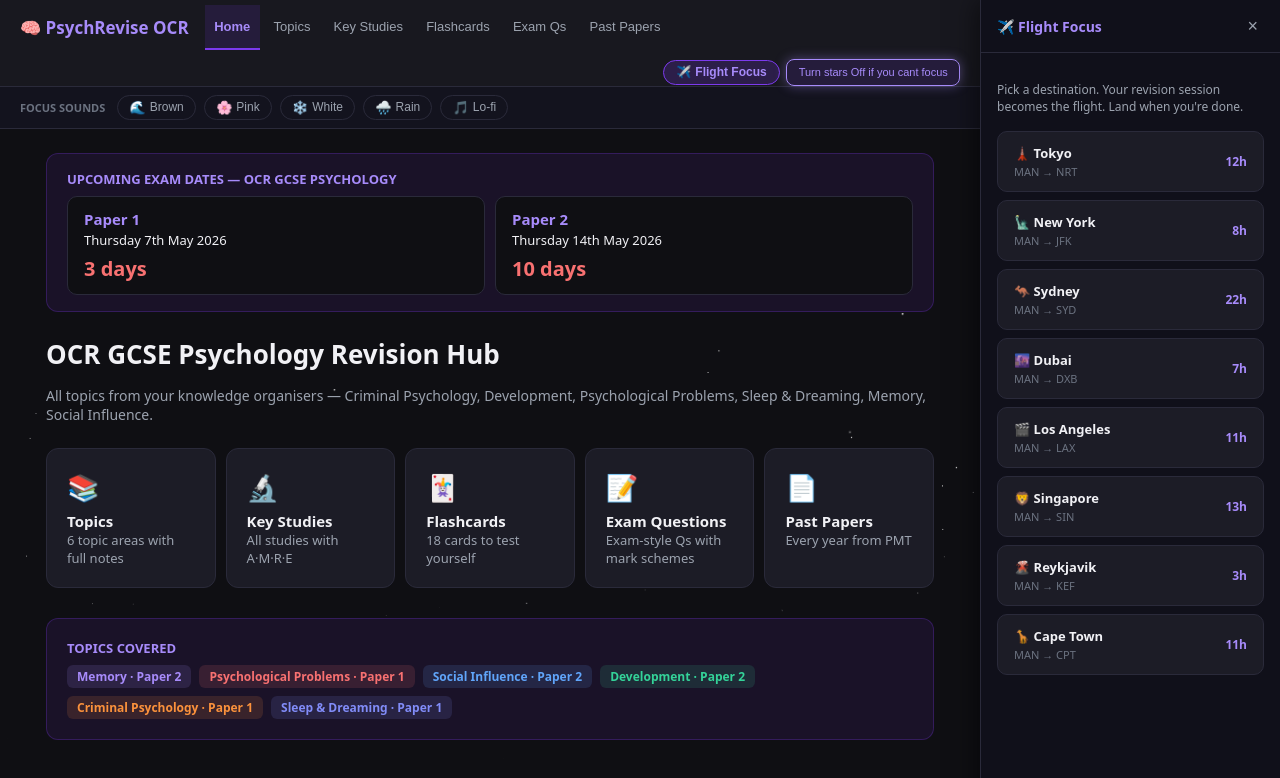
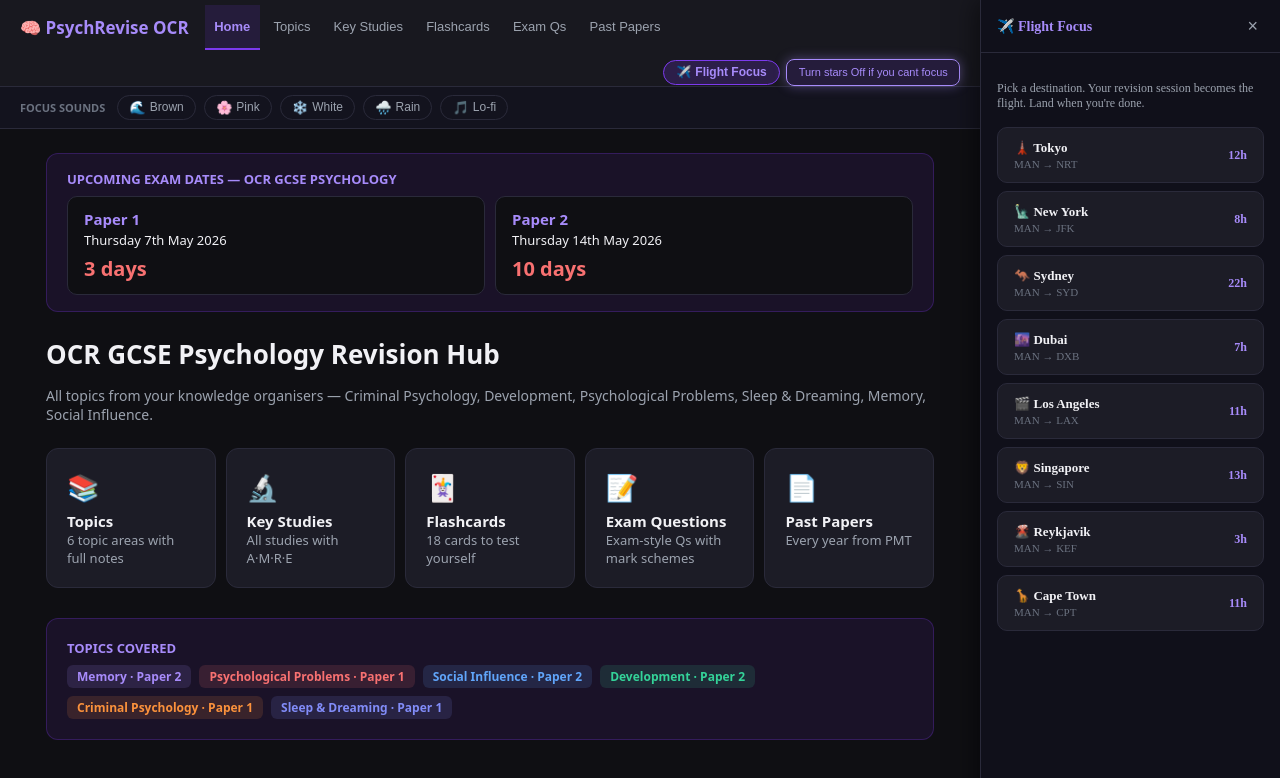
Before and after one commit to Z41N00/PsychologyWeb, a React (Create React App) app: page / in a window 1280 px wide. Both pictures are taken after a click on the button "✈️ Flight Focus". Shown: the top 778 px of the page. Built offline with nearby package versions, Linux system fonts and the light colour scheme.

Commit message:
Update App.js

```diff
--- a/src/App.js
+++ b/src/App.js
@@ -1,4 +1,5 @@
 import { useState, useEffect, useRef } from "react";
+import { createPortal } from "react-dom";
 
 const C = {
   bg: "#0f0f13", card: "#1c1c26", nav: "#18181f", border: "#2a2a3a",
@@ -495,7 +496,7 @@
     <div style={{
       position: "fixed", right: 0, top: 0, bottom: 0, width: 300,
       background: "#10101a", borderLeft: `1px solid ${C.border}`,
-      zIndex: 100, display: "flex", flexDirection: "column",
+      zIndex: 99999, display: "flex", flexDirection: "column",
       boxShadow: "-4px 0 24px rgba(0,0,0,0.5)",
       overflowY: "auto",
     }}>
@@ -866,7 +867,7 @@
   const stars = Array.from({ length: 150 });
   const shootingStars = Array.from({ length: 4 });
   return (
-    <div style={{ position: "fixed", top: 0, left: 0, width: "100vw", height: "100vh", pointerEvents: "none", zIndex: 0, overflow: "hidden" }}>
+    <div style={{ position: "fixed", top: 0, left: 0, width: "100vw", height: "100vh", pointerEvents: "none", zIndex: -1, overflow: "hidden" }}>
       <style>{`
         @keyframes floatUp { 0% { transform: translateY(100vh) scale(0); opacity: 0; } 10% { opacity: 1; } 90% { opacity: 1; } 100% { transform: translateY(-10vh) scale(1); opacity: 0; } }
         @keyframes twinkle { 0%, 100% { opacity: 0.3; transform: scale(0.8); } 50% { opacity: 1; transform: scale(1.3); box-shadow: 0 0 10px rgba(255,255,255,0.5), 0 0 20px rgba(167, 139, 250, 0.3); } }
@@ -963,7 +964,10 @@
         </main>
       </div>
 
-      {flightOpen && <FlightPanel onClose={() => setFlightOpen(false)} />}
+      {flightOpen && createPortal(
+        <FlightPanel onClose={() => setFlightOpen(false)} />,
+        document.body
+      )}
     </div>
   );
 }
```
